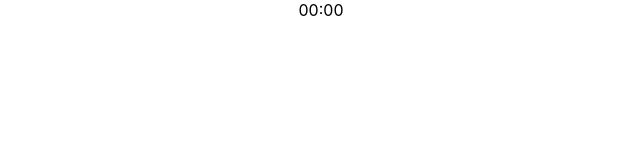
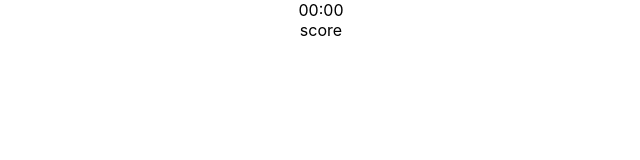
Before and after one commit to Lu-Smith/space_invaders_react_tdd, a React (Create React App) app: page / in a window 1280 px wide. Both pictures are taken after a click on the button "Start". Shown: the top 160 px of the page, without its empty margins (319-959 px from the left). Built offline with nearby package versions, Linux system fonts and the light colour scheme.

Commit message:
Passed test in Game

```diff
--- a/src/components/Game.tsx
+++ b/src/components/Game.tsx
@@ -4,7 +4,10 @@ const Game = () => {
   return (
     <div data-testid="Game-component">
       <div className="timer-container" data-testid="timer-container">
-      00:00
+        00:00
+      </div>
+      <div className="score-container" data-testid="score-container">
+        score
       </div>
     </div>
   )
```
